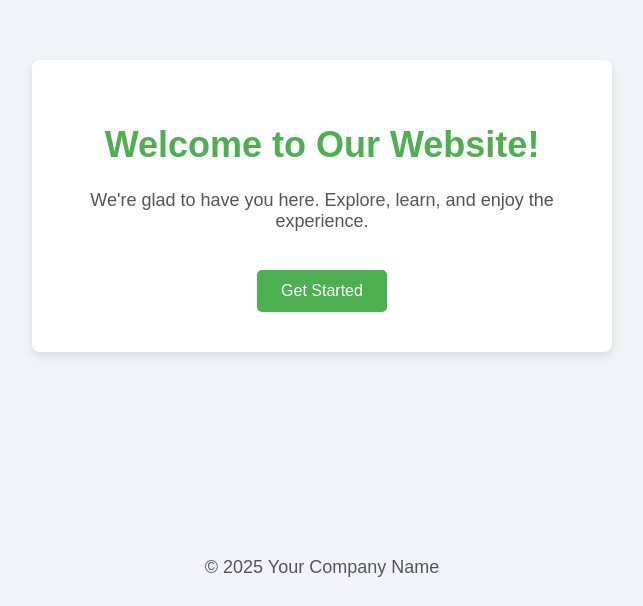
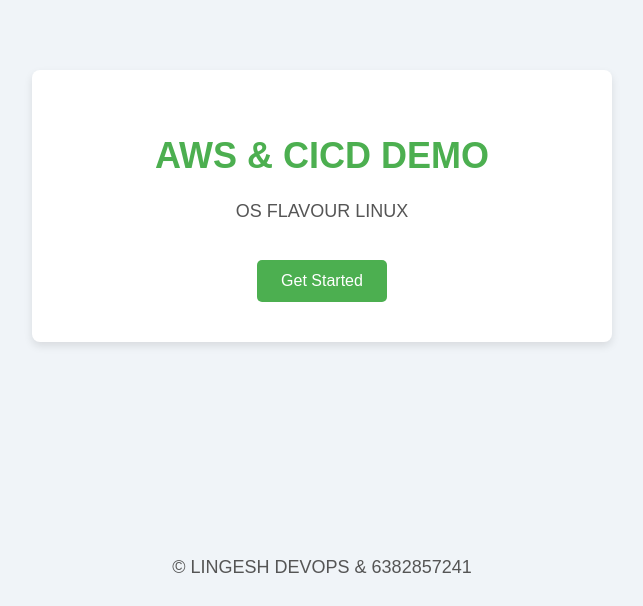
Before and after one commit to Winngoo/10-02-25, a plain HTML site: page index.html in a window 1280 px wide. Shown: the part 194-800 px from the top of the page, without its empty margins (318-961 px from the left). Drawn offline with Linux system fonts and the light colour scheme.

Commit message:
Update index.html

```diff
--- a/index.html
+++ b/index.html
@@ -4,7 +4,7 @@
     <meta charset="UTF-8">
     <meta name="viewport" content="width=device-width, initial-scale=1.0">
     <meta http-equiv="X-UA-Compatible" content="ie=edge">
-    <title>Welcome to Our Website</title>
+    <title> AWS CICD DEMO </title>
     <style>
         body {
             font-family: Arial, sans-serif;
@@ -65,13 +65,15 @@
 <body>
 
     <div class="container">
-        <h1>Welcome to Our Website!</h1>
-        <p>We're glad to have you here. Explore, learn, and enjoy the experience.</p>
+        <h1> AWS & CICD DEMO </h1>
+        <p> OS FLAVOUR LINUX  </p>
         <a href="#get-started" class="btn">Get Started</a>
     </div>
 
     <div class="footer">
-        <p>&copy; 2025 Your Company Name</p>
+        <p>&copy; LINGESH
+            DEVOPS & 6382857241
+</p>
     </div>
 
 </body>
```
